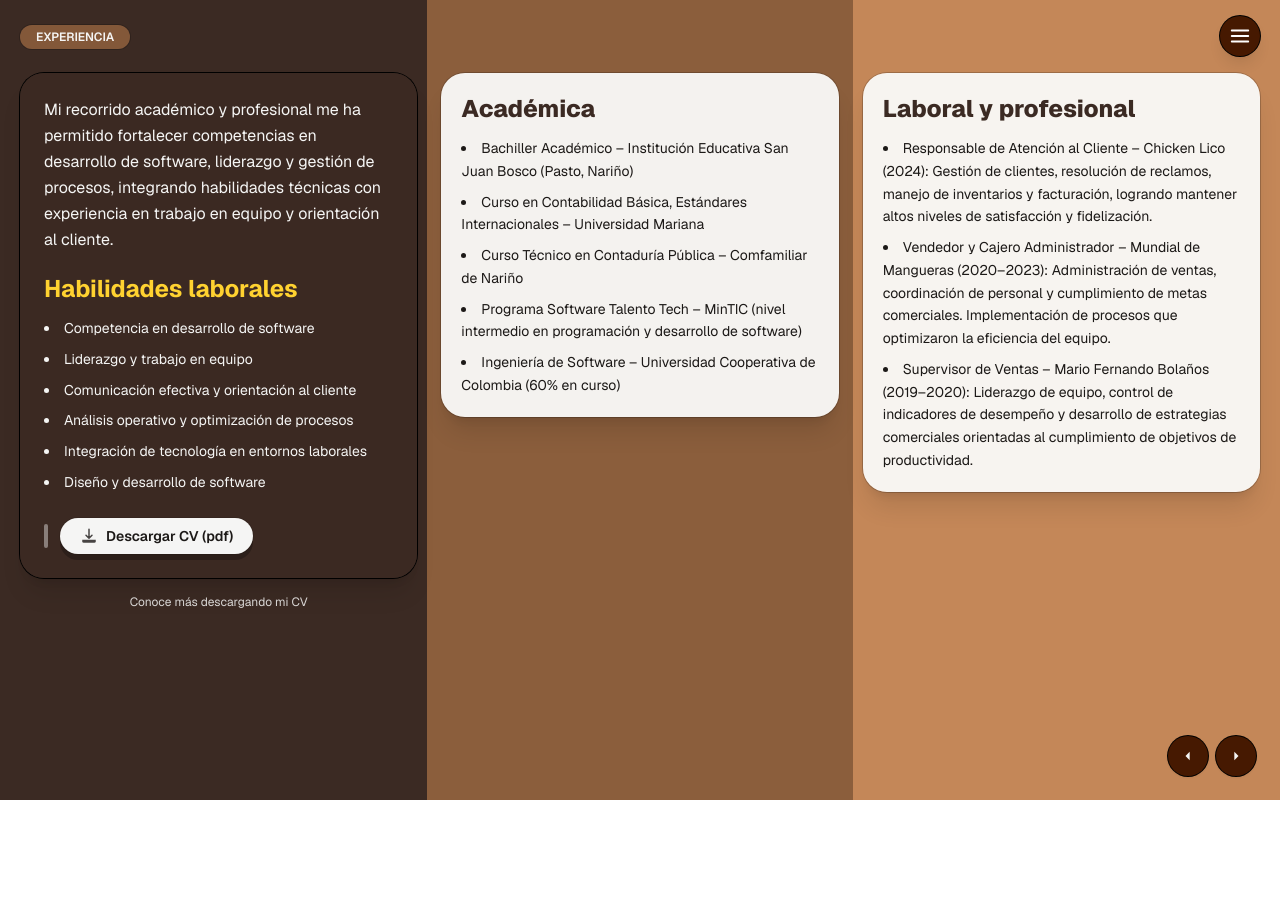
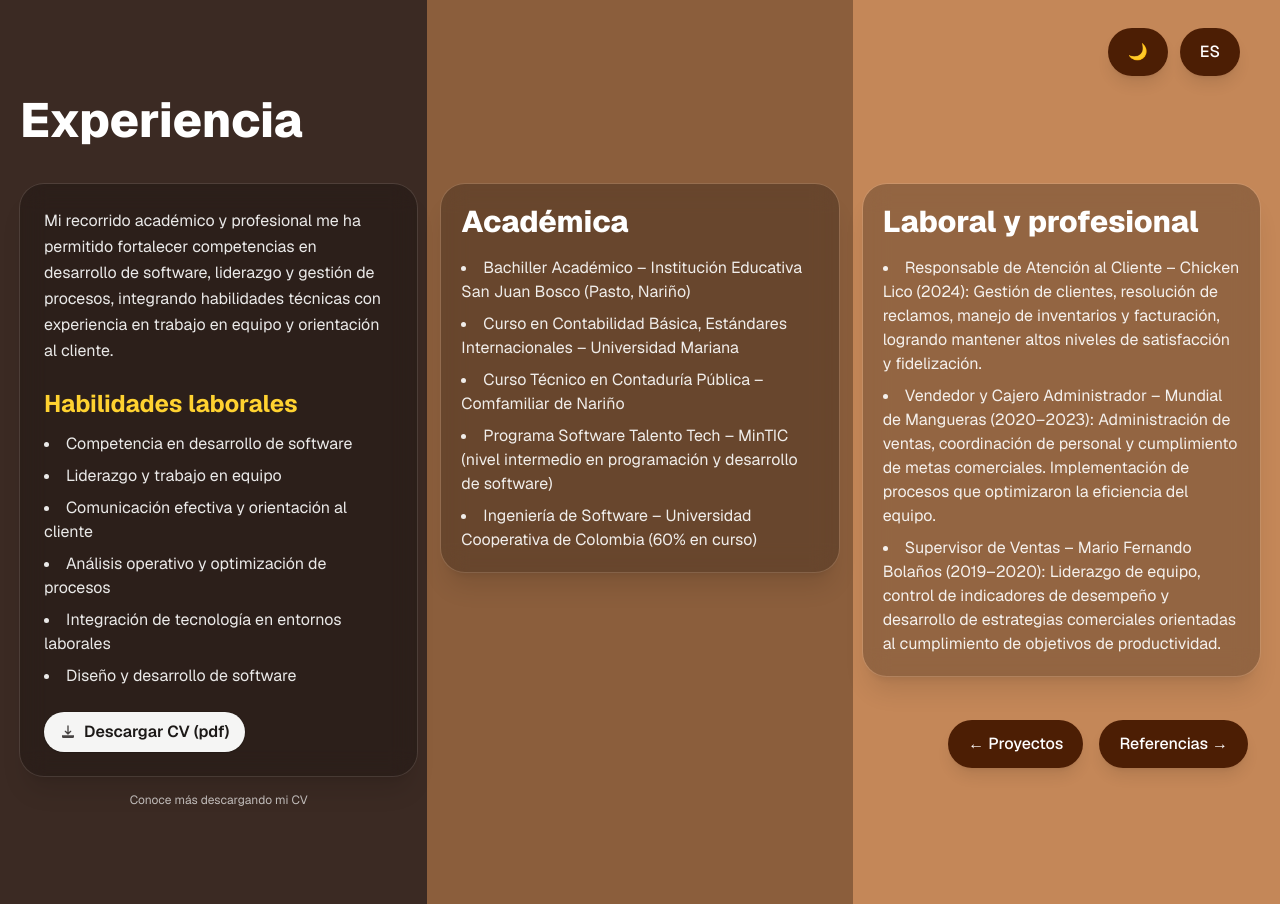
Before and after one commit to andresZam12/aZamb_portf, a Next.js app: page /experience in a window 1280 px wide. Before the commit the page ends 800 px from the top, so only its background shows below. Built offline with nearby package versions, Linux system fonts and the light colour scheme.

Commit message:
reenderizando page.tsx de esxperiencias y corrigiendo y aumentando contenido

```diff
--- a/src/app/experience/page.tsx
+++ b/src/app/experience/page.tsx
@@ -1,35 +1,113 @@
 "use client";
-import { useState } from "react";
+import { useEffect, useState } from "react";
 import Link from "next/link";
 
+type Language = "es" | "en";
+
+interface Translations {
+  title: string;
+  skillsTitle: string;
+  academicTitle: string;
+  laboralTitle: string;
+  downloadCV: string;
+  caption: string;
+  prev: string;
+  next: string;
+  menu: Record<string, string>;
+  darkMode: string;
+  lightMode: string;
+  languageBtn: string;
+}
+
+const translations: Record<Language, Translations> = {
+  es: {
+    title: "Experiencia",
+    skillsTitle: "Habilidades laborales",
+    academicTitle: "Académica",
+    laboralTitle: "Laboral y profesional",
+    downloadCV: "Descargar CV (pdf)",
+    caption: "Conoce más descargando mi CV",
+    prev: "← Proyectos",
+    next: "Referencias →",
+    menu: {
+      home: "Inicio",
+      about: "Acerca de mí",
+      projects: "Proyectos",
+      experience: "Experiencia",
+      references: "Referencias",
+      contacts: "Contactos",
+    },
+    darkMode: "🌙",
+    lightMode: "☀️",
+    languageBtn: "ES/EN",
+  },
+  en: {
+    title: "Experience",
+    skillsTitle: "Work Skills",
+    academicTitle: "Academic",
+    laboralTitle: "Work and Professional",
+    downloadCV: "Download CV (pdf)",
+    caption: "Learn more by downloading my CV",
+    prev: "← Projects",
+    next: "References →",
+    menu: {
+      home: "Home",
+      about: "About me",
+      projects: "Projects",
+      experience: "Experience",
+      references: "References",
+      contacts: "Contacts",
+    },
+    darkMode: "🌙",
+    lightMode: "☀️",
+    languageBtn: "EN/ES",
+  },
+};
 
 export default function ExperienciaPage() {
   const [menuOpen, setMenuOpen] = useState(false);
+  const [isDark, setIsDark] = useState(false);
+  const [lang, setLang] = useState<Language>("es");
+  const t = translations[lang];
+
+  useEffect(() => {
+    if (isDark) document.documentElement.classList.add("dark");
+    else document.documentElement.classList.remove("dark");
+  }, [isDark]);
+
+  const buttonClass = "px-3 py-2 md:px-5 md:py-3 bg-amber-950/95 hover:bg-amber-900 rounded-full text-white font-medium text-sm md:text-base transition-all shadow-lg";
+  const glassClass = "bg-black/25 backdrop-blur-md";
 
   return (
-    <div className="min-h-screen text-stone-100 relative overflow-hidden">
-      {/* Fondo en 3 franjas */}
+    <div className="min-h-screen relative overflow-hidden">
+      {/* Fondo de 3 franjas: cambia según tema */}
       <span
         aria-hidden
-        className="absolute inset-0 -z-10 bg-[linear-gradient(to_right,#3b2a23_0%,#3b2a23_33.34%,#8b5e3c_33.34%,#8b5e3c_66.67%,#c48758_66.67%,#c48758_100%)]"
+        className={`absolute inset-0 -z-10 ${
+          isDark
+            ? "bg-[linear-gradient(to_right,#1a1a1a_0%,#1a1a1a_33.34%,#2d2d2d_33.34%,#2d2d2d_66.67%,#404040_66.67%,#404040_100%)]"
+            : "bg-[linear-gradient(to_right,#3b2a23_0%,#3b2a23_33.34%,#8b5e3c_33.34%,#8b5e3c_66.67%,#c48758_66.67%,#c48758_100%)]"
+        }`}
       />
 
-      {/* Etiqueta superior */}
-      <header className="max-w-7xl mx-auto px-5 pt-6">
-        <span className="inline-block rounded-full bg-[#8b5e3c]/90 px-4 py-1 text-xs font-semibold ring-1 ring-black/20">
-          EXPERIENCIA
-        </span>
-      </header>
+      {/* Botones superiores (tema / idioma / menú) */}
+      <div className="fixed top-3 right-3 z-50 p-2 md:p-4 flex items-center gap-2 md:gap-3">
+        <button onClick={() => setIsDark(!isDark)} className={buttonClass} aria-label="Alternar tema">
+          {isDark ? t.lightMode : t.darkMode}
+        </button>
 
-      {/* Hamburger fijo */}
-      <nav aria-label="menú" className="fixed top-4 right-5 z-40">
+        <button onClick={() => setLang(lang === "es" ? "en" : "es")} className={buttonClass} aria-label="Cambiar idioma">
+          {lang.toUpperCase()}
+        </button>
+
+        <div className="relative">
           <button
             onClick={() => setMenuOpen((v) => !v)}
+            className={`${buttonClass} md:hidden`}
             aria-expanded={menuOpen}
-          aria-label="Despliega el menú de opciones"
-          className="grid place-items-center w-10 h-10 rounded-full bg-amber-950 text-white shadow-lg ring-1 ring-black hover:brightness-110 active:scale-95 transition"
+            aria-label="Abrir menú"
           >
-          <svg width="22" height="22" viewBox="0 0 24 24" fill="none" stroke="currentColor" strokeWidth="2" strokeLinecap="round" strokeLinejoin="round">
+            <svg width="18" height="18" viewBox="0 0 24 24" fill="none" stroke="currentColor" strokeWidth="2">
               <line x1="3" y1="6" x2="21" y2="6" />
               <line x1="3" y1="12" x2="21" y2="12" />
               <line x1="3" y1="18" x2="21" y2="18" />
@@ -37,36 +115,38 @@ export default function ExperienciaPage() {
           </button>
 
           {menuOpen && (
-          <div className="mt-2 w-56 rounded-2xl bg-[#3b2a23] p-2 shadow-2xl ring-1 ring-black">
-            {[
-              { label: "Inicio", href: "/" },
-              { label: "Acerca de mí", href: "/about" },
-              { label: "Proyectos", href: "/projects" },
-              { label: "Experiencia", href: "/experience" },
-              { label: "Referencias", href: "/references" },
-              { label: "Contactos", href: "/contacts" },
-
-            ].map((i) => (
-              <Link key={i.href} href={i.href} className="block px-3 py-2 rounded-xl hover:bg-white/10 text-sm">
-                {i.label}
+            <div className="absolute right-0 mt-12 w-48 md:w-64 rounded-2xl bg-black/30 backdrop-blur-md p-2 shadow-2xl ring-1 ring-white/10">
+              {Object.entries(t.menu).map(([key, label]) => (
+                <Link
+                  key={key}
+                  href={`/${key === "home" ? "" : key}`}
+                  className="block px-4 py-3 rounded-xl hover:bg-white/10 text-white text-sm font-medium"
+                >
+                  {label}
                 </Link>
               ))}
             </div>
           )}
-      </nav>
+        </div>
+      </div>
 
-      <main className="max-w-7xl mx-auto px-5 pb-24">
-        <section className="mt-6 grid grid-cols-12 gap-6 items-start">
+      <main className="max-w-7xl mx-auto px-5 pt-20 md:pt-24 pb-24">
+        <header className="mb-6 md:mb-10">
+          <h1 className="text-3xl md:text-5xl font-extrabold text-white">{t.title}</h1>
+        </header>
+
+        <section className="grid grid-cols-12 gap-6 items-start">
           {/* IZQUIERDA: Introducción + habilidades + CV */}
           <aside className="col-span-12 md:col-span-4">
-            <div className="rounded-3xl bg-[#3b2a23]/85 ring-1 ring-black shadow-xl p-5 md:p-6">
-              <p className="leading-relaxed">
+            <div className={`${glassClass} rounded-3xl ring-1 ring-white/10 shadow-xl p-5 md:p-6`}
+            >
+              <p className="text-sm md:text-base leading-relaxed text-white/90">
                 Mi recorrido académico y profesional me ha permitido fortalecer competencias en desarrollo de software,
                 liderazgo y gestión de procesos, integrando habilidades técnicas con experiencia en trabajo en equipo y orientación al cliente.
               </p>
 
-              <h2 className="mt-5 text-2xl font-bold text-amber-300">Habilidades laborales</h2>
-              <ul className="mt-3 space-y-2 list-disc list-inside text-sm/relaxed">
+              <h2 className="mt-6 text-xl md:text-2xl font-bold text-amber-300">{t.skillsTitle}</h2>
+              <ul className="mt-3 space-y-2 list-disc list-inside text-sm md:text-base text-white/90">
                 <li>Competencia en desarrollo de software</li>
                 <li>Liderazgo y trabajo en equipo</li>
                 <li>Comunicación efectiva y orientación al cliente</li>
@@ -77,28 +157,29 @@ export default function ExperienciaPage() {
 
               {/* Botón descargar CV */}
               <div className="mt-6 flex items-center gap-3">
-                <span aria-hidden className="h-6 w-1 rounded-full bg-white/40" />
                 <a
                   href="/cv-andres-zambrano.pdf"
-                  className="relative inline-flex items-center gap-2 rounded-full px-5 py-2 text-sm font-semibold bg-stone-100 text-stone-900 ring-1 ring-black/10 shadow-[0_6px_0_rgba(0,0,0,0.25)] hover:bg-white active:translate-y-0.5 active:shadow-[0_4px_0_rgba(0,0,0,0.35)]"
+                  className="inline-flex items-center gap-2 rounded-full px-4 py-2 text-sm md:text-base font-semibold bg-stone-100 text-stone-900 ring-1 ring-black/10 shadow hover:bg-white"
                 >
-                  <svg width="18" height="18" viewBox="0 0 24 24" fill="currentColor" className="opacity-80">
+                  <svg width="16" height="16" viewBox="0 0 24 24" fill="currentColor" className="opacity-80">
                     <path d="M12 3v12m0 0l-4-4m4 4l4-4" stroke="currentColor" strokeWidth="2" strokeLinecap="round" strokeLinejoin="round" fill="none" />
                     <path d="M5 21h14a2 2 0 002-2v-2H3v2a2 2 0 002 2z" />
                   </svg>
-                  Descargar CV (pdf)
+                  <span className="hidden sm:inline">{t.downloadCV}</span>
+                  <span className="sm:hidden">CV</span>
                 </a>
               </div>
             </div>
 
-            <p className="mt-4 text-center text-xs opacity-85">Conoce más descargando mi CV</p>
+            <p className="mt-4 text-center text-xs text-white/70">{t.caption}</p>
           </aside>
 
           {/* CENTRO: Académica */}
           <section className="col-span-12 md:col-span-4">
-            <div className="rounded-3xl bg-stone-50/95 text-stone-900 ring-1 ring-black/20 shadow-xl p-5">
-              <h3 className="text-2xl font-extrabold text-[#3b2a23]">Académica</h3>
-              <ul className="mt-3 list-disc list-inside space-y-2 text-sm/relaxed">
+            <div className={`${glassClass} rounded-3xl ring-1 ring-white/10 shadow-xl p-5`}
+            >
+              <h3 className="text-2xl md:text-3xl font-extrabold text-white">{t.academicTitle}</h3>
+              <ul className="mt-4 list-disc list-inside space-y-2 text-sm md:text-base text-white/90">
                 <li>Bachiller Académico – Institución Educativa San Juan Bosco (Pasto, Nariño)</li>
                 <li>Curso en Contabilidad Básica, Estándares Internacionales – Universidad Mariana</li>
                 <li>Curso Técnico en Contaduría Pública – Comfamiliar de Nariño</li>
@@ -110,9 +191,10 @@ export default function ExperienciaPage() {
 
           {/* DERECHA: Laboral y profesional */}
           <section className="col-span-12 md:col-span-4">
-            <div className="rounded-3xl bg-stone-50/95 text-stone-900 ring-1 ring-black/20 shadow-xl p-5">
-              <h3 className="text-2xl font-extrabold text-[#3b2a23]">Laboral y profesional</h3>
-              <ul className="mt-3 list-disc list-inside space-y-2 text-sm/relaxed">
+            <div className={`${glassClass} rounded-3xl ring-1 ring-white/10 shadow-xl p-5`}
+            >
+              <h3 className="text-2xl md:text-3xl font-extrabold text-white">{t.laboralTitle}</h3>
+              <ul className="mt-4 list-disc list-inside space-y-2 text-sm md:text-base text-white/90">
                 <li>
                   Responsable de Atención al Cliente – Chicken Lico (2024): Gestión de clientes, resolución de reclamos,
                   manejo de inventarios y facturación, logrando mantener altos niveles de satisfacción y fidelización.
@@ -131,25 +213,15 @@ export default function ExperienciaPage() {
         </section>
       </main>
 
-      {/* Flechas fijas inferior derecha */}
-      <nav className="fixed bottom-6 right-6 z-40 flex gap-2">
-        <Link
-          href="/projects"
-          className="grid place-items-center w-10 h-10 rounded-full bg-amber-950 hover:bg-amber-900 ring-1 ring-black shadow"
-        >
-          <span className="sr-only">Retroceder</span>
-          <svg width="20" height="20" viewBox="0 0 24 24" fill="currentColor" className="rotate-180">
-            <path d="M10 17l5-5-5-5v10z" />
-          </svg>
+      {/* Navegación inferior - responsive y con etiquetas */}
+      <nav className="fixed bottom-4 md:bottom-8 right-4 md:right-8 z-40 flex gap-2 md:gap-4">
+        <Link href="/projects" className={buttonClass}>
+          <span className="md:hidden">←</span>
+          <span className="hidden md:inline">{t.prev}</span>
         </Link>
-        <Link
-          href="/references"
-          className="grid place-items-center w-10 h-10 rounded-full bg-amber-950 hover:bg-amber-900 ring-1 ring-black shadow"
-        >
-          <span className="sr-only">Continuar</span>
-          <svg width="20" height="20" viewBox="0 0 24 24" fill="currentColor">
-            <path d="M10 17l5-5-5-5v10z" />
-          </svg>
+        <Link href="/references" className={buttonClass}>
+          <span className="md:hidden">→</span>
+          <span className="hidden md:inline">{t.next}</span>
         </Link>
       </nav>
     </div>
--- a/src/app/references/page.tsx
+++ b/src/app/references/page.tsx
@@ -1,10 +1,58 @@
 "use client";
-import { useState } from "react";
+import { useEffect, useState } from "react";
 import Link from "next/link";
 
+type Lang = "es" | "en";
+
+const tDict: Record<Lang, any> = {
+  es: {
+    title: "Referencias",
+    prevLabel: "← Proyectos",
+    nextLabel: "Contactos →",
+    menu: [
+      { label: "Inicio", href: "/" },
+      { label: "Acerca de mí", href: "/about" },
+      { label: "Proyectos", href: "/projects" },
+      { label: "Experiencia", href: "/experience" },
+      { label: "Referencias", href: "/references" },
+      { label: "Contactos", href: "/contacts" },
+    ],
+    emailLabel: "CORREO",
+    cityLabel: "CIUDAD",
+    dark: "🌙",
+    light: "☀️",
+    langBtn: "ES/EN",
+  },
+  en: {
+    title: "References",
+    prevLabel: "← Projects",
+    nextLabel: "Contacts →",
+    menu: [
+      { label: "Home", href: "/" },
+      { label: "About", href: "/about" },
+      { label: "Projects", href: "/projects" },
+      { label: "Experience", href: "/experience" },
+      { label: "References", href: "/references" },
+      { label: "Contacts", href: "/contacts" },
+    ],
+    emailLabel: "EMAIL",
+    cityLabel: "CITY",
+    dark: "🌙",
+    light: "☀️",
+    langBtn: "EN/ES",
+  },
+};
 
 export default function ReferencesPage() {
   const [menuOpen, setMenuOpen] = useState(false);
+  const [isDark, setIsDark] = useState(false);
+  const [lang, setLang] = useState<Lang>("es");
+  const t = tDict[lang];
+
+  useEffect(() => {
+    if (isDark) document.documentElement.classList.add("dark");
+    else document.documentElement.classList.remove("dark");
+  }, [isDark]);
 
   const refs = [
     {
@@ -34,21 +82,43 @@ export default function ReferencesPage() {
   ];
 
   return (
-    <div className="min-h-screen bg-[#3b2a23] text-stone-100">
+    <div className="min-h-screen text-stone-100 relative overflow-hidden bg-3franjas-light">
+      <span
+        aria-hidden
+        className="absolute inset-0 -z-10 bg-[linear-gradient(to_right,#3b2a23_0%,#3b2a23_33.34%,#8b5e3c_33.34%,#8b5e3c_66.67%,#c48758_66.67%,#c48758_100%)]"
+      />
+
       {/* Etiqueta superior */}
       <header className="max-w-6xl mx-auto px-5 pt-6">
-        <span className="inline-block rounded-full bg-[#3b2a23]/70 backdrop-blur px-4 py-1 text-xs font-semibold ring-1 ring-black/20">
-          REFERENCIAS
+        <span className="inline-block rounded-full bg-[#8b5e3c]/90 px-4 py-1 text-xs font-semibold ring-1 ring-black/20">
+          {t.title}
         </span>
       </header>
 
-      {/* Botón hamburger fijo */}
-      <nav aria-label="menú" className="fixed top-4 right-5 z-40">
+      {/* Controles fijos (tema, idioma, menú) */}
+      <nav aria-label="controles" className="fixed top-4 right-5 z-50 flex items-center gap-3">
+        <button
+          onClick={() => setIsDark((v) => !v)}
+          aria-label="Alternar tema"
+          className="grid place-items-center w-10 h-10 rounded-full bg-amber-950 text-white shadow-lg ring-1 ring-black hover:brightness-110 active:scale-95 transition"
+        >
+          {isDark ? t.light : t.dark}
+        </button>
+
+        <button
+          onClick={() => setLang((l) => (l === "es" ? "en" : "es"))}
+          aria-label="Cambiar idioma"
+          className="grid place-items-center w-10 h-10 rounded-full bg-stone-100 text-stone-900 shadow ring-1 ring-black/10 hover:brightness-105 active:scale-95 transition"
+        >
+          {t.langBtn}
+        </button>
+
+        <div className="relative">
           <button
             onClick={() => setMenuOpen((v) => !v)}
             aria-expanded={menuOpen}
             aria-label="Despliega el menú de opciones"
-          className="grid place-items-center w-10 h-10 rounded-full bg-[#8b5e3c] text-white shadow-lg ring-1 ring-black/20 hover:brightness-110 active:scale-95 transition"
+            className="grid place-items-center w-10 h-10 rounded-full bg-amber-950 text-white shadow-lg ring-1 ring-black hover:brightness-110 active:scale-95 transition"
           >
             <svg width="22" height="22" viewBox="0 0 24 24" fill="none" stroke="currentColor" strokeWidth="2" strokeLinecap="round" strokeLinejoin="round">
               <line x1="3" y1="6" x2="21" y2="6" />
@@ -56,24 +126,17 @@ export default function ReferencesPage() {
               <line x1="3" y1="18" x2="21" y2="18" />
             </svg>
           </button>
+
           {menuOpen && (
-          <div className="mt-2 w-56 rounded-2xl bg-[#3b2a23] p-2 shadow-2xl ring-1 ring-black/20">
-            {[
-              { label: "Inicio", href: "/" },
-              { label: "Acerca de mí", href: "/about" },
-              { label: "Proyectos", href: "/projects" },
-              { label: "Experiencia", href: "/experience" },
-              { label: "Referencias", href: "/references" },
-              { label: "Contactos", href: "/contacts" },
-
-
-            ].map((i) => (
+            <div className="mt-2 w-56 rounded-2xl bg-[#3b2a23] p-2 shadow-2xl ring-1 ring-black">
+              {t.menu.map((i: any) => (
                 <Link key={i.href} href={i.href} className="block px-3 py-2 rounded-xl hover:bg-white/10 text-sm">
                   {i.label}
                 </Link>
               ))}
             </div>
           )}
+        </div>
       </nav>
 
       <main className="max-w-6xl mx-auto px-5 pb-24">
@@ -81,7 +144,6 @@ export default function ReferencesPage() {
           {/* IMAGEN IZQUIERDA */}
           <aside className="col-span-12 md:col-span-5">
             <figure className="relative mx-auto w-full max-w-xl aspect-square overflow-hidden rounded-[48%] ring-2 ring-black/20 shadow-2xl bg-white/10 grid place-items-center">
-              {/* Reemplaza esto por <Image/> con tu foto o ilustración */}
               <span className="text-stone-200/80 text-sm">Imagen...</span>
             </figure>
           </aside>
@@ -92,8 +154,7 @@ export default function ReferencesPage() {
               <ul className="space-y-5">
                 {refs.map((r) => (
                   <li key={r.name} className="grid grid-cols-[auto,1fr] gap-3">
-                    {/* Avatar por sexo */}
-                    <span className="mt-1 inline-grid size-8 place-items-center rounded-full bg-white/10 ring-1 ring-white/10">
+                    <span className="mt-1 inline-grid w-8 h-8 place-items-center rounded-full bg-white/10 ring-1 ring-white/10">
                       {r.gender === "f" ? (
                         <span role="img" aria-label="mujer" className="text-xl">👩</span>
                       ) : (
@@ -104,7 +165,7 @@ export default function ReferencesPage() {
                       {r.text}
                       <br />
                       <span className="block text-xs mt-1 opacity-90">
-                        CORREO: <a className="underline" href={`mailto:${r.email}`}>{r.email}</a> | CIUDAD: {r.city}
+                        {t.emailLabel}: <a className="underline" href={`mailto:${r.email}`}>{r.email}</a> | {t.cityLabel}: {r.city}
                       </span>
                     </p>
                   </li>
@@ -115,23 +176,23 @@ export default function ReferencesPage() {
         </section>
       </main>
 
-      {/* Flechas fijas inferior derecha */}
-      <nav className="fixed bottom-6 right-6 z-40 flex gap-2">
+      {/* Flechas fijas inferior derecha con etiquetas */}
+      <nav className="fixed bottom-6 right-6 z-40 flex flex-col items-end gap-2">
         <Link
           href="/projects"
-          className="grid place-items-center w-10 h-10 rounded-full bg-white/10 hover:bg-white/20 ring-1 ring-white/15 shadow"
+          className="group relative flex items-center gap-3 rounded-full bg-amber-950 hover:bg-amber-900 px-3 py-2 text-white shadow"
         >
-          <span className="sr-only">Retroceder</span>
-          <svg width="20" height="20" viewBox="0 0 24 24" fill="currentColor" className="rotate-180">
+          <svg width="18" height="18" viewBox="0 0 24 24" fill="currentColor" className="rotate-180">
             <path d="M10 17l5-5-5-5v10z" />
           </svg>
+          <span className="hidden sm:inline text-sm font-medium">{t.prevLabel}</span>
         </Link>
         <Link
           href="/contacts"
-          className="grid place-items-center w-10 h-10 rounded-full bg-white/10 hover:bg-white/20 ring-1 ring-white/15 shadow"
+          className="group relative flex items-center gap-3 rounded-full bg-amber-950 hover:bg-amber-900 px-3 py-2 text-white shadow"
         >
-          <span className="sr-only">Continuar</span>
-          <svg width="20" height="20" viewBox="0 0 24 24" fill="currentColor">
+          <span className="hidden sm:inline text-sm font-medium">{t.nextLabel}</span>
+          <svg width="18" height="18" viewBox="0 0 24 24" fill="currentColor">
             <path d="M10 17l5-5-5-5v10z" />
           </svg>
         </Link>
```
Lines whose indentation alone changed are shown as unchanged.
